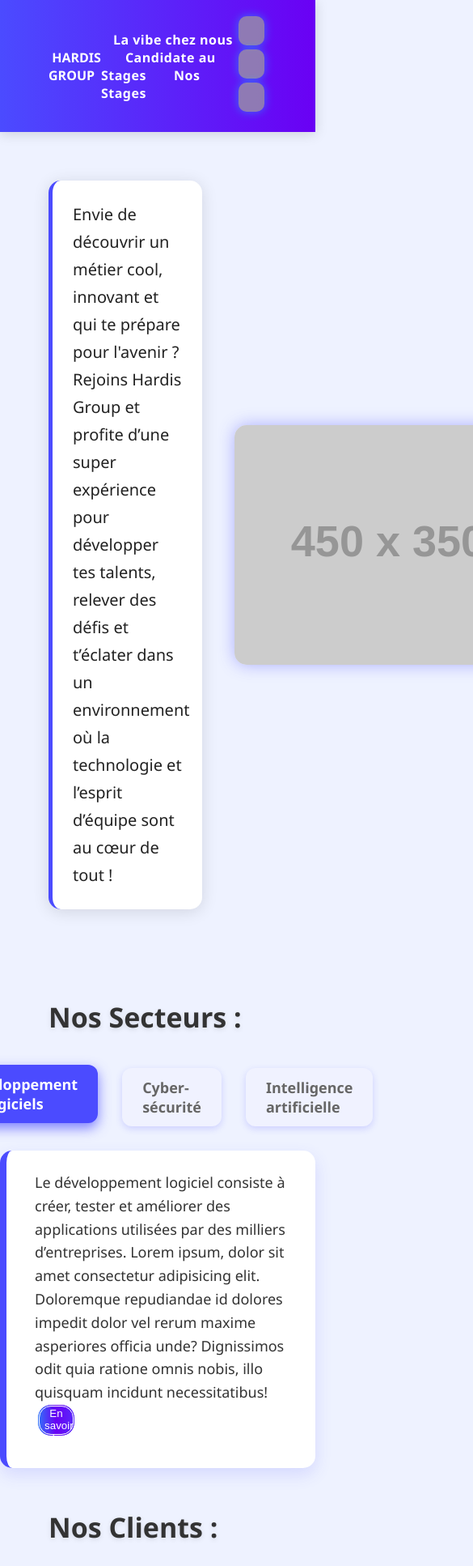
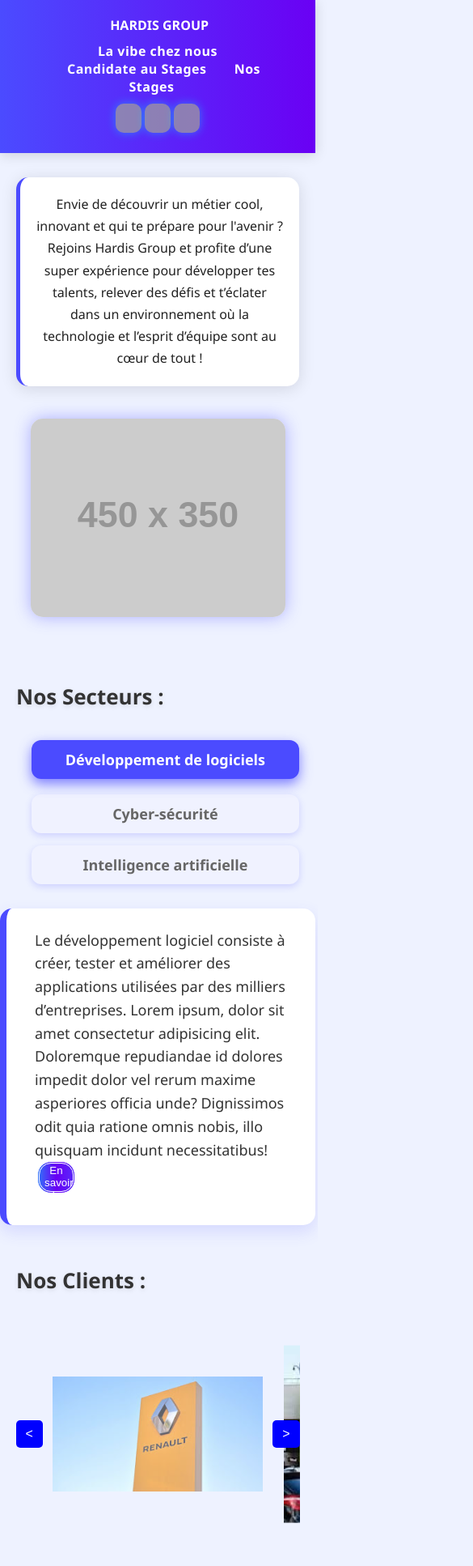
Before and after one commit to hassimiou07/SAE_real, a plain HTML site: page index.html in a window 390 px wide. Shown: the top 1934 px of the page at 81% size, 585 px wide, since content can reach past the window. Drawn offline with Linux system fonts and the light colour scheme; grey boxes are pictures that could not be loaded; placeholder pictures from the web are drawn by us.

Commit message:
Ajout du responsive pour téléphones

```diff
--- a/css/style_acceuil.css
+++ b/css/style_acceuil.css
@@ -51,7 +51,6 @@ header nav a::after {
     position: absolute;
     bottom: -2px;
     left: 0;
-    width: 0%;
     height: 3px;
     background: #00eaff;
     border-radius: 4px;
@@ -379,3 +378,91 @@ footer button{
     transform: scale(1.03);
     opacity: 1;
 }
+@media (max-width: 768px) {
+
+    header {
+        flex-direction: column;
+        text-align: center;
+        gap: 10px;
+    }
+
+    .intro {
+        flex-direction: column;
+        padding: 30px 20px;
+        text-align: center;
+    }
+
+    .intro-text {
+        max-width: 100%;
+        font-size: 16px;
+        padding: 20px;
+    }
+
+    .intro img {
+        width: 90%;
+    }
+
+    h2 {
+        padding-left: 20px;
+        font-size: 26px;
+    }
+
+    .tabs-row {
+        flex-direction: column;
+        gap: 15px;
+        width: 100%;
+    }
+
+    .tab {
+        width: 90%;
+        text-align: center;
+    }
+
+    .carousel-item {
+        flex: 0 0 100%;
+        height: 300px;
+    }
+
+    .carousel-item img {
+        max-width: 260px;
+    }
+
+    .carousel-btn {
+        padding: 8px 12px;
+        font-size: 16px;
+    }
+
+    footer {
+        padding: 40px 20px;
+        text-align: center;
+    }
+
+    footer button {
+        width: 100%;
+    }
+
+    .bottom-section {
+        flex-direction: column;
+        align-items: center;
+        gap: 30px;
+    }
+
+    .bottom-section form,
+    .apropos {
+        width: 90%;
+    }
+
+    .bottom-section form input,
+    .bottom-section form textarea {
+        font-size: 14px;
+    }
+}
+/*erreur rencontre
+difficulte a gere le responsive parceque jai ajouter beacoup de sous elements donc cetait complique davoir
+chaqun des elements qui devraient etre donc responsive pour chaqu eelement
+difficulte : 2
+parvenir a faire en sorte davoir un carousel fonctionnel, alternative trouve leffectue avec un script js
+dificulte 3:
+parvenir a avoir un bon rapport entre professionalisme, virtuosite et accecibilite pour des eleves de 3.
+
+*/
```
